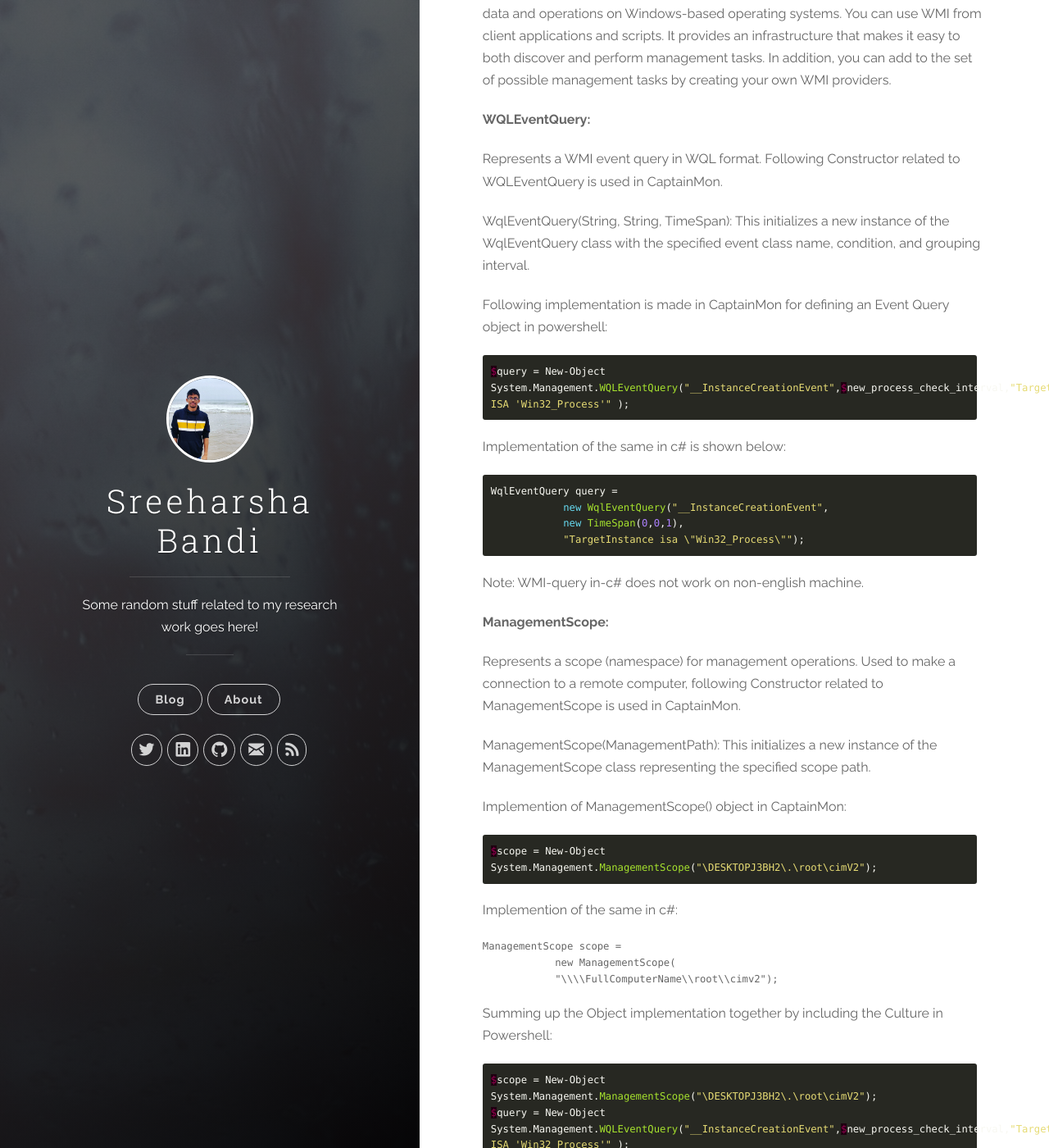
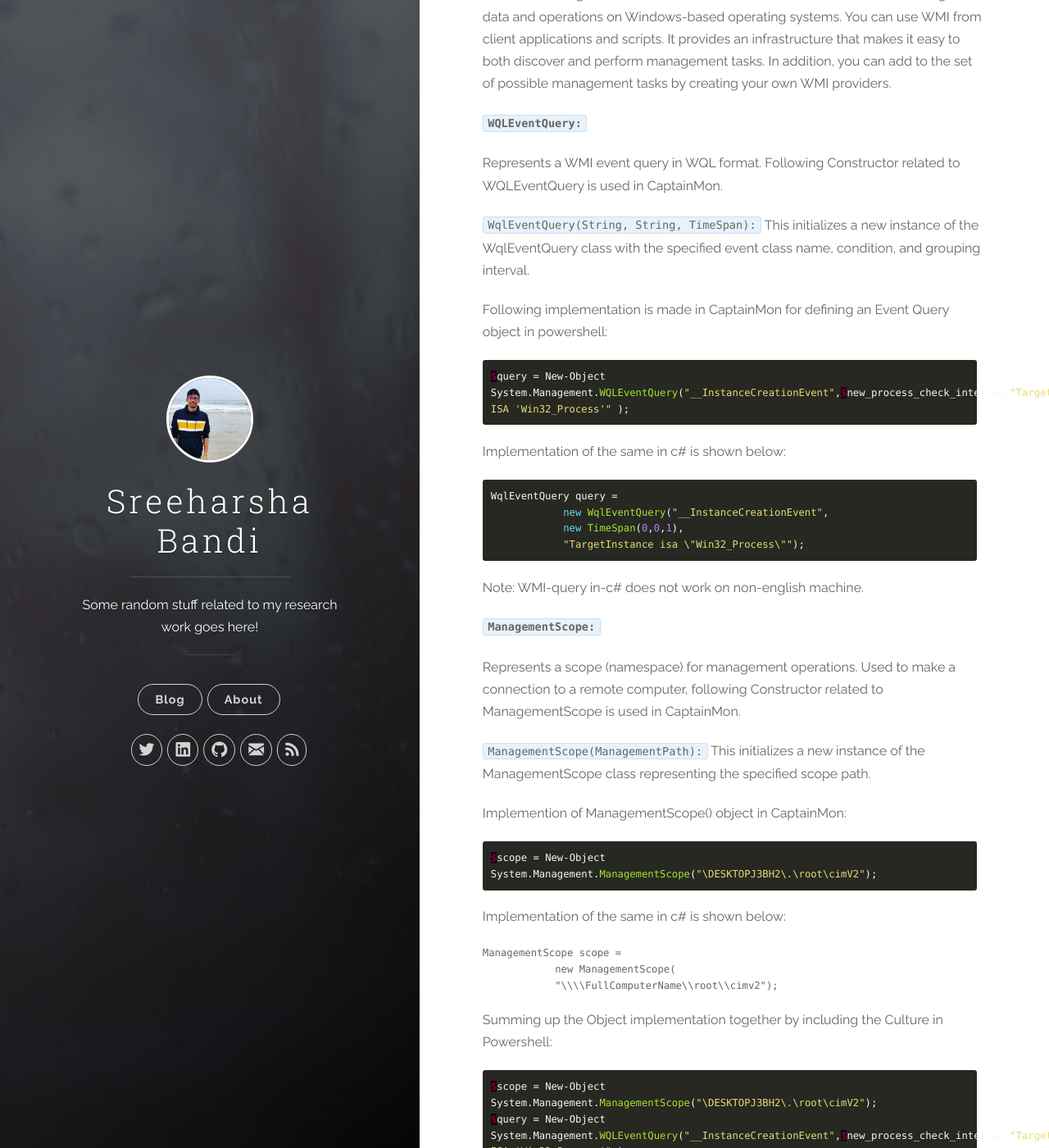
Before and after one commit to sreeharshabandi/sreeharshabandi.github.io, a Jekyll site: the page built from _posts/2020-06-15-CaptainMon.md, in a window 1280 px wide and 1400 px high, scrolled down 633 px. Shown: the whole window at 82% size. Built offline with Jekyll 4.4.1, drawn with Linux system fonts in a browser that asks for light colours.

Commit message:
Update 2020-06-15-CaptainMon.md

````diff
--- a/_posts/2020-06-15-CaptainMon.md
+++ b/_posts/2020-06-15-CaptainMon.md
@@ -8,9 +8,9 @@ tags: [Process_Spwaning, WMI]
 In this post we will be looking at my recent develpment on <strong>Windows Process Spwaning using [CaptainMon][linktocaptainmon].</strong>
 
 <strong>Prior knowledge on the following topics are required:</strong>
-1. Windows Management Instumentation.
-2. WQLEventQuery.
-3. ManagementScope.
+1. <code class="highlighter-rouge">Windows Management Instumentation.</code>
+2. <code class="highlighter-rouge">WQLEventQuery.</code>
+3. <code class="highlighter-rouge">ManagementScope.</code>
 
 ```c#
 if(fail to have the above required knowledge)
@@ -19,15 +19,15 @@ if(fail to have the above required knowledge)
 }
 ```
 
-<p><strong>Windows Management Instrumentation:</strong></p>
+<p><strong><code class="highlighter-rouge">Windows Management Instrumentation:</code></strong></p>
 
 <p>Windows Management Instrumentation (WMI) is the infrastructure for management data and operations on Windows-based operating systems. You can use WMI from client applications and scripts. It provides an infrastructure that makes it easy to both discover and perform management tasks. In addition, you can add to the set of possible management tasks by creating your own WMI providers.</P>
 
-<p><strong>WQLEventQuery:</strong></p>
+<p><strong><code class="highlighter-rouge">WQLEventQuery:</code></strong></p>
 
 <p>Represents a WMI event query in WQL format. Following Constructor related to WQLEventQuery is used in CaptainMon.</P>
 
-WqlEventQuery(String, String, TimeSpan): This initializes a new instance of the WqlEventQuery class with the specified event class name, condition, and grouping interval.
+<code class="highlighter-rouge">WqlEventQuery(String, String, TimeSpan):</code> This initializes a new instance of the WqlEventQuery class with the specified event class name, condition, and grouping interval.
 
 <p>Following implementation is made in CaptainMon for defining an Event Query object in powershell:</P>
 
@@ -44,11 +44,11 @@ WqlEventQuery query =
 ```
 Note: WMI-query in-c# does not work on non-english machine.
 
-<p><strong>ManagementScope:</strong></p>
+<p><strong><code class="highlighter-rouge">ManagementScope:</code></strong></p>
 
 <p>Represents a scope (namespace) for management operations. Used to make a connection to a remote computer, following Constructor related to ManagementScope is used in CaptainMon.</p>
 
-ManagementScope(ManagementPath): This initializes a new instance of the ManagementScope class representing the specified scope path.
+<code class="highlighter-rouge">ManagementScope(ManagementPath):</code> This initializes a new instance of the ManagementScope class representing the specified scope path.
 
 <p>Implemention of ManagementScope() object in CaptainMon:</P>
 
@@ -56,7 +56,7 @@ ManagementScope(ManagementPath): This initializes a new instance of the Manageme
 $scope = New-Object System.Management.ManagementScope("\DESKTOPJ3BH2\.\root\cimV2");
 ```
 
-<p>Implemention of the same in c#:</P>
+Implementation of the same in c# is shown below:
 
 ```C#
 ManagementScope scope =
````
